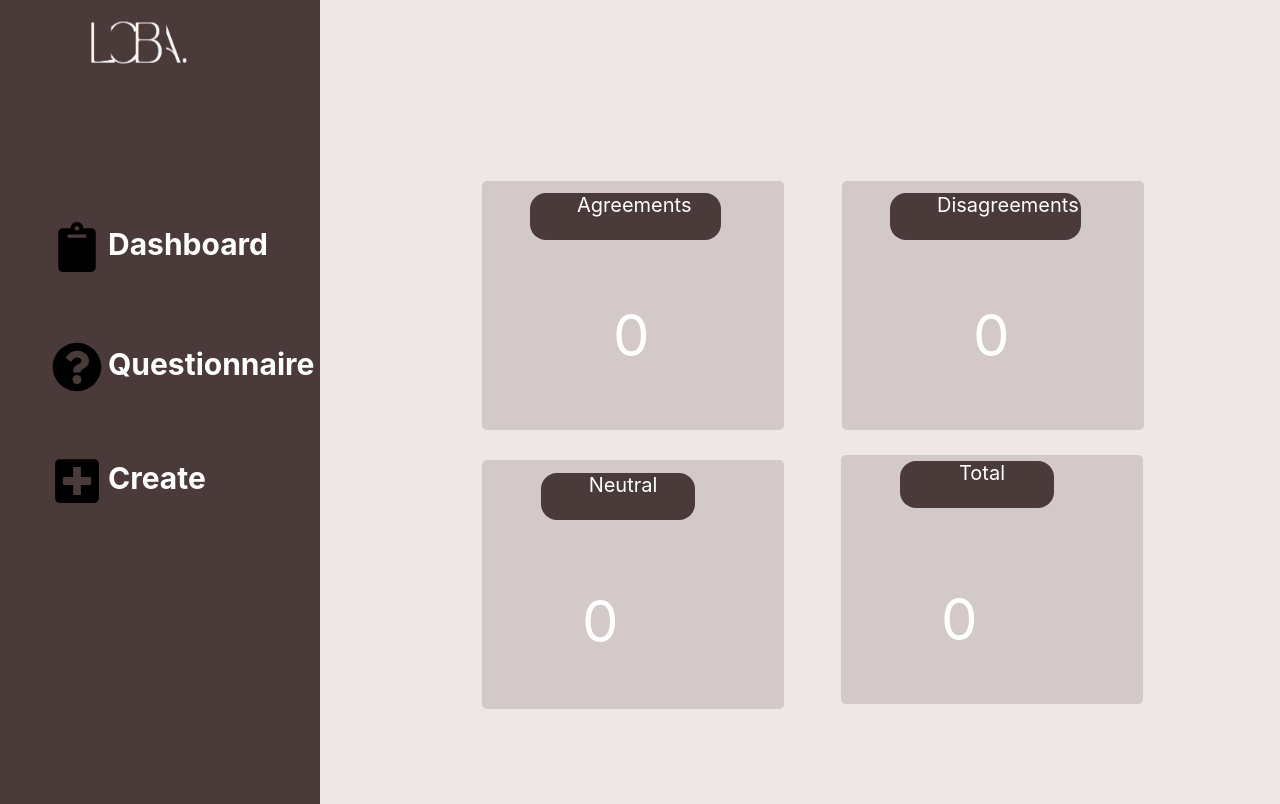
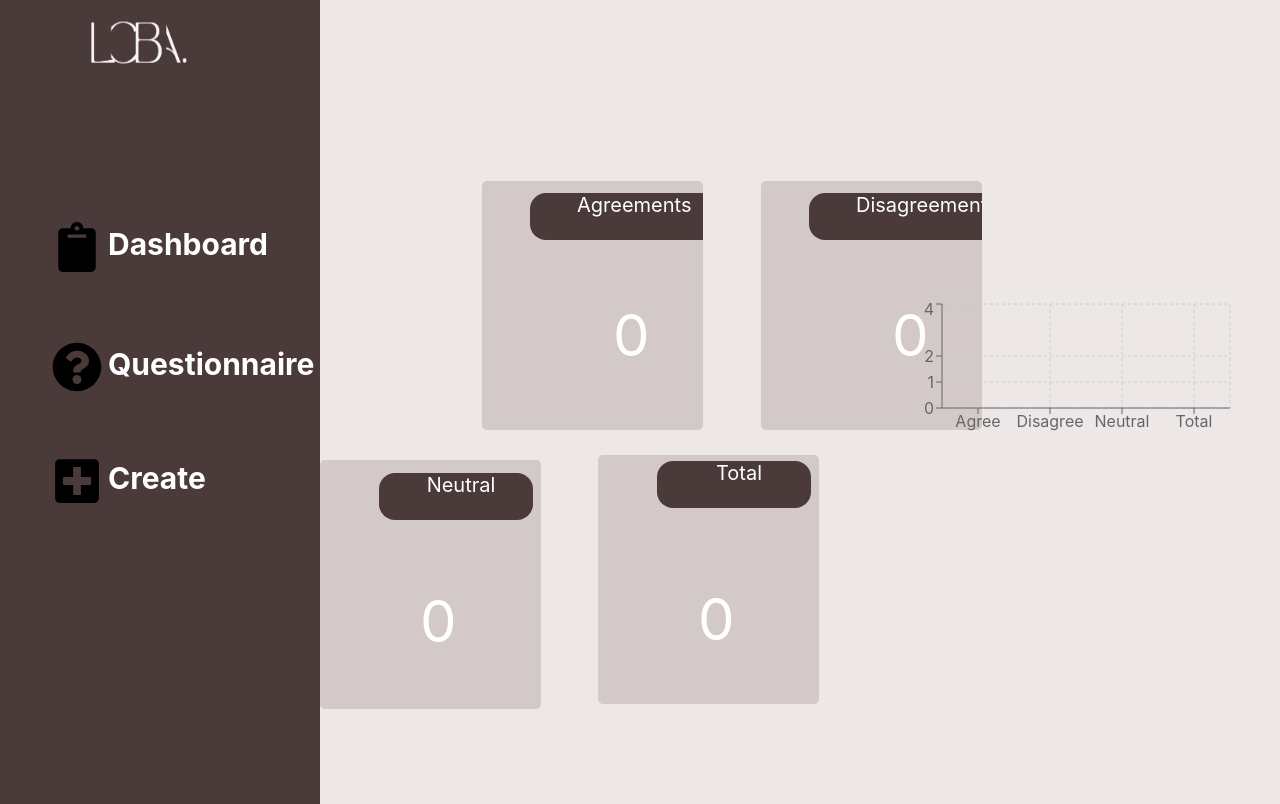
Before and after one commit to LCBA21/Questionnaire-App-Final, a React (Create React App) app: page / in a window 1280 px wide. Built offline with nearby package versions, Linux system fonts and the light colour scheme.

Commit message:
Update Dashboard.js

```diff
--- a/src/components/Dashboard.js
+++ b/src/components/Dashboard.js
@@ -1,7 +1,24 @@
 import React from 'react';
+import { BarChart, Bar, XAxis, YAxis, CartesianGrid, Tooltip, ResponsiveContainer } from 'recharts';
+
 
 
 const Dashboard = ({ todoList,agreenum, disagreenum, neutralnum }) => {
+
+
+  let agree=agreenum;
+  let disagree=disagreenum;
+  let neutral=neutralnum;
+  let total=todoList.length;
+
+  const moduleData = [
+
+    { module: 'Agree', percentage: agree, color: '#8884d8' },
+    { module: 'Disagree', percentage: disagree, color: '#82ca9d' },
+    { module: 'Neutral', percentage: neutral, color: '#ffc658' },
+    { module: 'Total', percentage: total, color: '#d62728' },
+
+  ];
 
 
 
@@ -31,13 +48,19 @@ const Dashboard = ({ todoList,agreenum, disagreenum, neutralnum }) => {
           <div className='text-container-total'>Total</div>
           <div className='text-size-total'>{todoList.length}</div>
           </div>
-
-          {/* <div>
-              <div></div>
-              <div></div>
-              <div></div>
-          </div> */}
-
+          <div className='stats-graph'>
+          <div className='control-graph' style={{ width: '358px', height: 144 }}>
+            <ResponsiveContainer width="100%" height="100%">
+              <BarChart data={moduleData}>
+                <CartesianGrid strokeDasharray="3 3" />
+                <XAxis dataKey="module" />
+                <YAxis />
+                <Tooltip />
+                <Bar dataKey="percentage" fill="#8884d8" />
+              </BarChart>
+            </ResponsiveContainer>
+          </div>
+        </div>
       </div>
     </div>
   );
```
